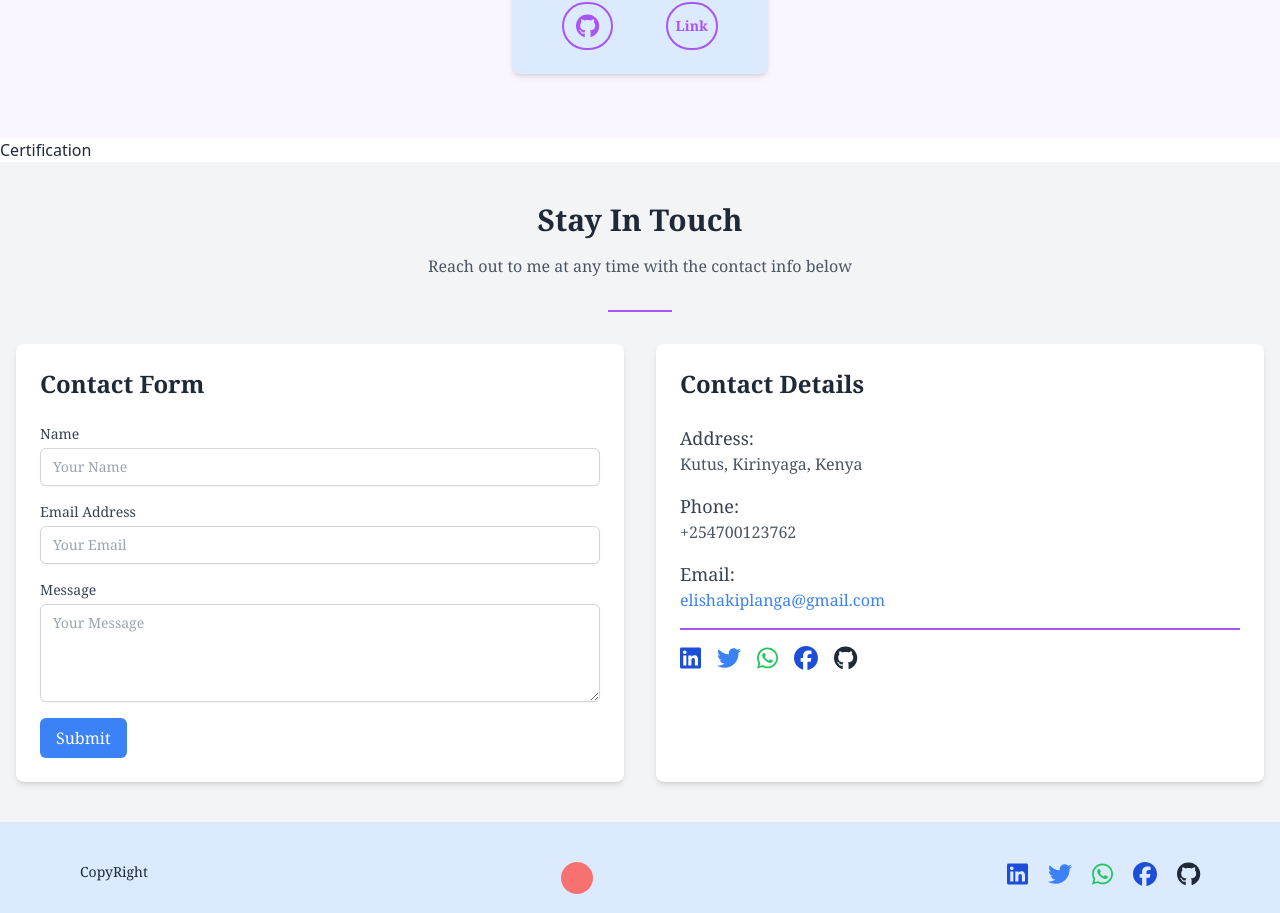
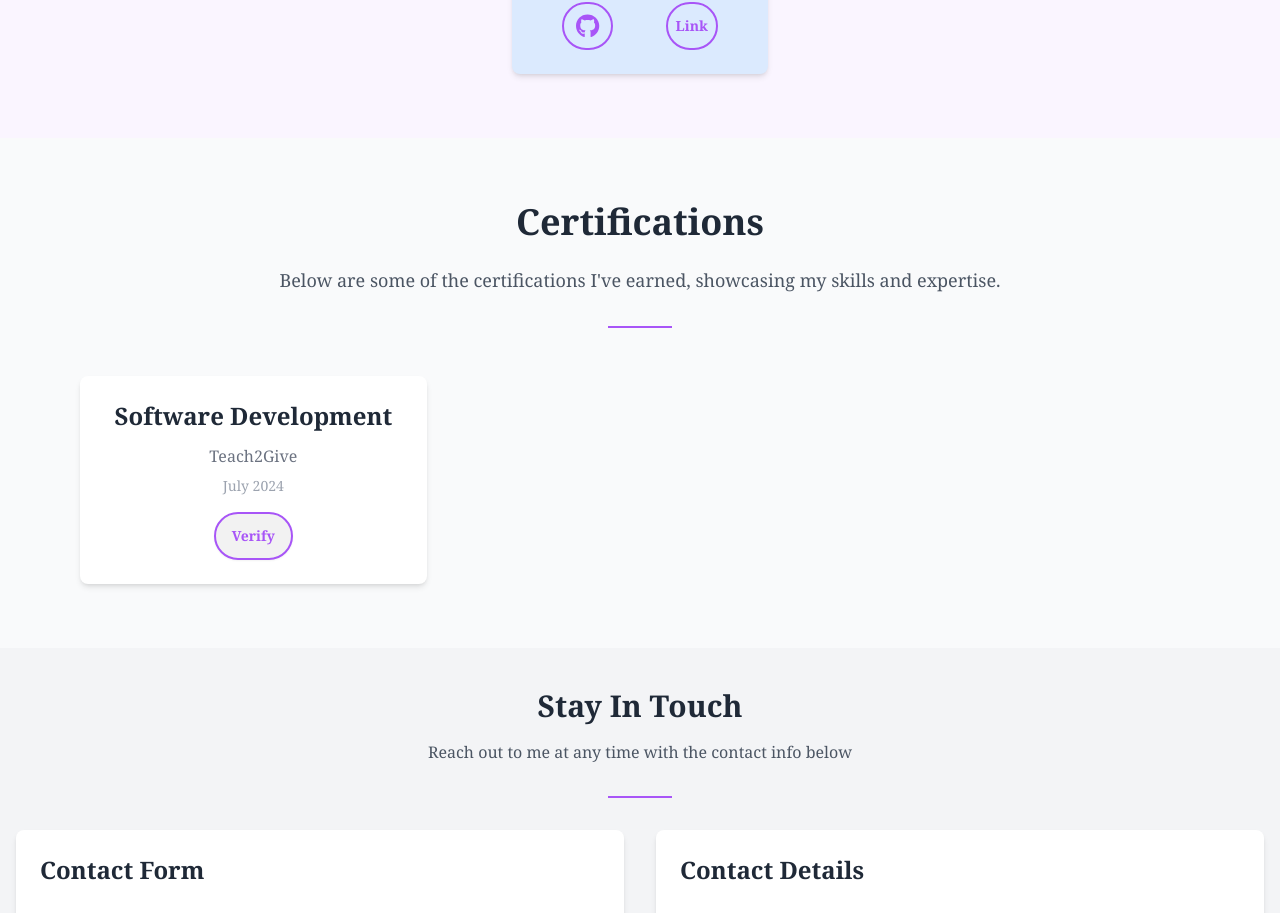
Before and after one commit to Elisha-Kiplangat/Portfolio-Website, a React (Vite) app: page / in a window 1280 px wide. Shown: the part 4646-5559 px from the top of the page. Built offline with nearby package versions, Linux system fonts and the light colour scheme.

Commit message:
add certification card

```diff
--- a/src/components/Certification.tsx
+++ b/src/components/Certification.tsx
@@ -1,9 +1,44 @@
 
+const certifications = [
+  {
+    title: "Software Development",
+    organization: "Teach2Give",
+    date: "July 2024",
+  }
+];
 
 const Certification = () => {
   return (
-    <div>Certification</div>
-  )
-}
+    <section className="bg-gray-50 py-16 px-4 md:px-20 font-serif">
+  <div className="container mx-auto text-center">
+    <h2 className="text-4xl font-bold mb-6 text-gray-800">Certifications</h2>
+    <p className="text-lg text-gray-600 mb-8">Below are some of the certifications I've earned, showcasing my skills and expertise.</p>
+    <div className="border-b-2 border-purple-500 w-16 mx-auto mb-12"></div>
 
-export default Certification
+    <div className="grid grid-cols-1 md:grid-cols-2 lg:grid-cols-3 gap-10">
+      {certifications.map((cert, index) => (
+        <div
+          key={index}
+          className="bg-white shadow-md hover:shadow-xl transform transition-transform duration-300 rounded-lg p-6 group"
+        >
+          <h3 className="text-2xl font-semibold mb-3 text-gray-800 group-hover:text-purple-600 transition-colors">
+            {cert.title}
+          </h3>
+          <p className="text-md text-gray-500 mb-2">{cert.organization}</p>
+          <p className="text-sm text-gray-400 mb-4">{cert.date}</p>
+
+          <div className="flex justify-center">
+            <button className="btn border-2 border-purple-500 text-purple-500 py-2 px-4 rounded-full hover:bg-purple-600 hover:text-white transition-all duration-300 ease-in-out">
+              Verify
+            </button>
+          </div>
+        </div>
+      ))}
+    </div>
+  </div>
+</section>
+
+  );
+};
+
+export default Certification;
```
